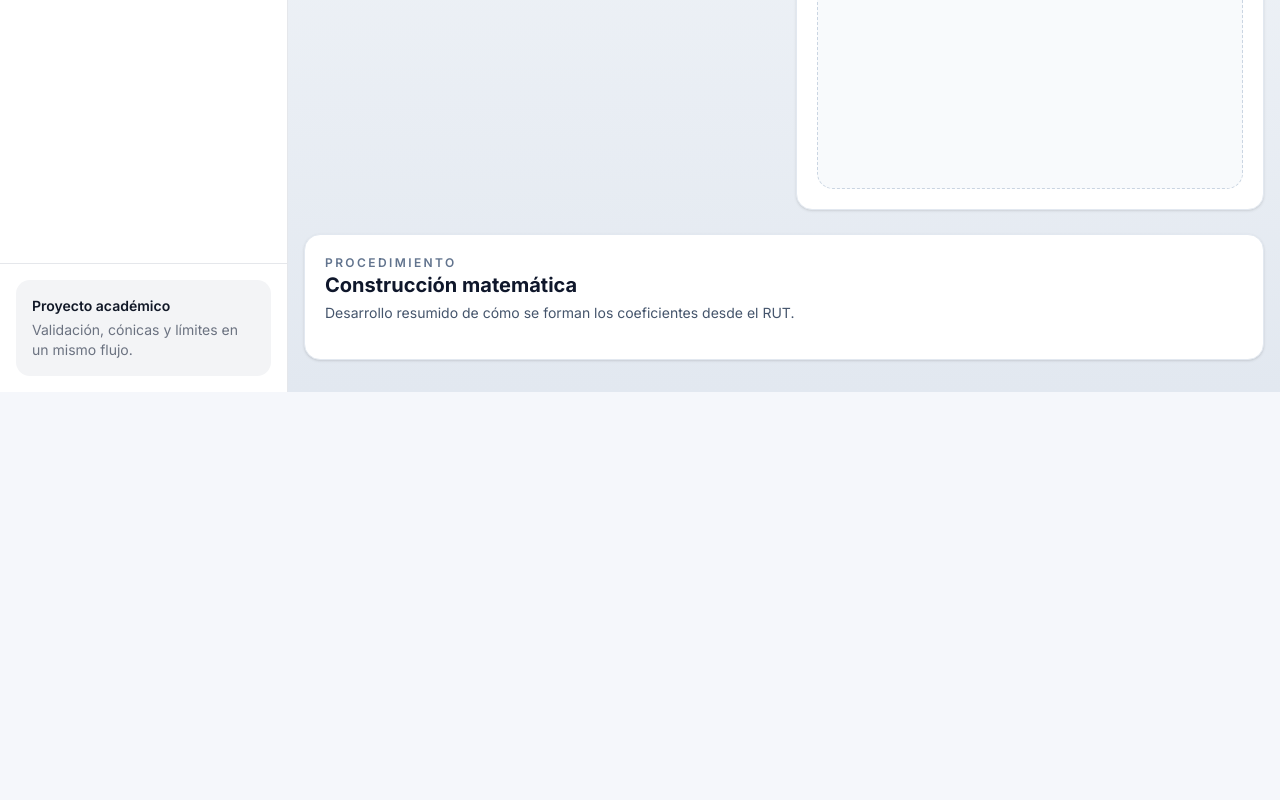
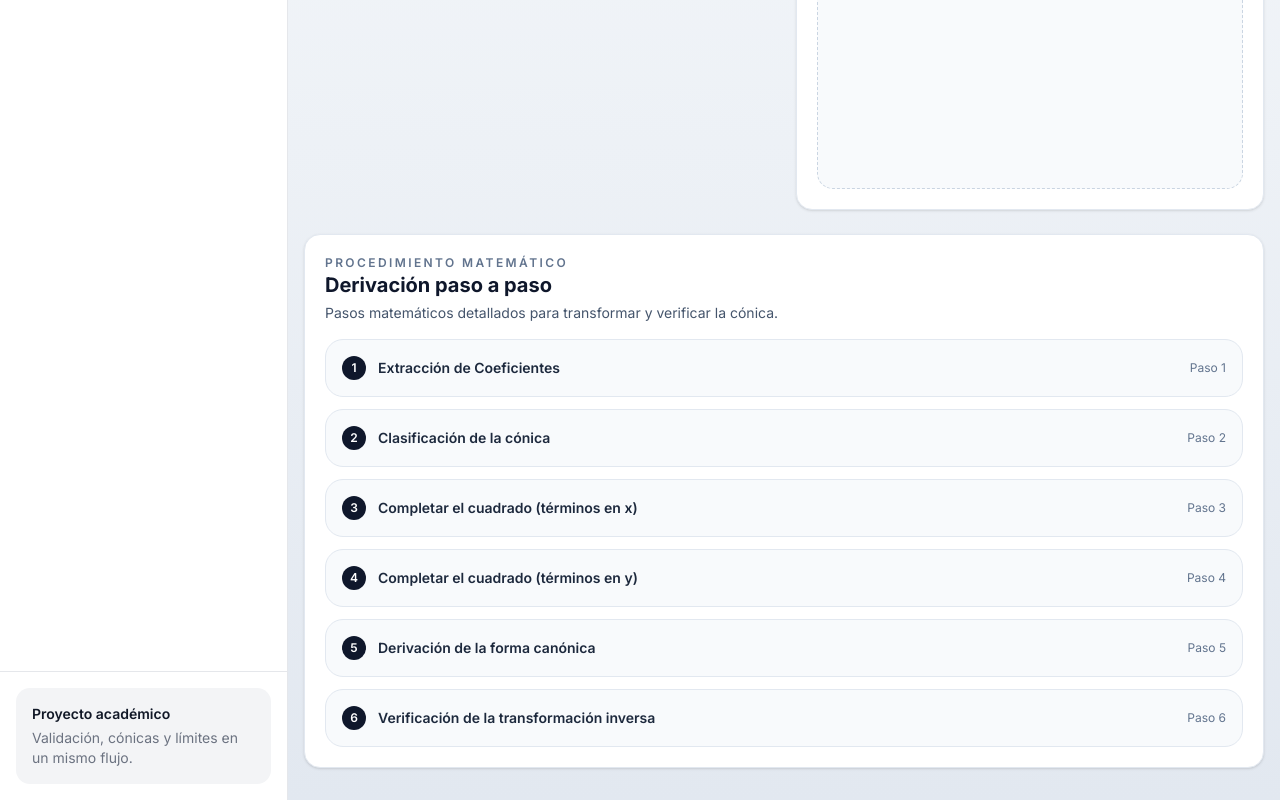
Before and after one commit to RCarrascoO/LinealApp_RDS, a Next.js app: page /conicas in a window 1280 px wide. Shown: the part 621-1421 px from the top of the page. Before the commit the page ends 1013 px from the top, so only its background shows below. Built offline with nearby package versions, Linux system fonts and the light colour scheme.

Commit message:
Implemtacion de las UI cards de la seccion conica

```diff
--- /dev/null
+++ b/src/components/conics/equation-forms.tsx
@@ -0,0 +1,44 @@
+"use client";
+
+import React from "react";
+import { ConicaResult, CoeficientesConica } from "@/lib/clasificarConica";
+
+interface Props {
+  resultado: ConicaResult;
+  coeficientes: CoeficientesConica;
+}
+
+function fmt(n?: number) {
+  if (n === undefined) return "0";
+  if (Number.isInteger(n)) return String(n);
+  return String(Number(n).toFixed(3));
+}
+
+export function EquationForms({ resultado, coeficientes }: Props) {
+  const { A, B, C, D, E, F } = coeficientes;
+
+  const general = `${fmt(A)}x² + ${fmt(B)}xy + ${fmt(C)}y² + ${fmt(D)}x + ${fmt(E)}y + ${fmt(F)} = 0`;
+
+  const canonical =
+    resultado.formaCanonica && Object.keys(resultado.formaCanonica).length > 0
+      ? JSON.stringify(resultado.formaCanonica)
+      : "(x - h)²/a² + (y - k)²/b² = 1";
+
+  return (
+    <div className="space-y-4">
+      <div className="rounded-lg border border-slate-200 bg-gray-50 p-4">
+        <p className="mb-2 text-xs font-medium uppercase tracking-wider text-slate-500">
+          Forma General
+        </p>
+        <p className="font-mono text-lg text-slate-900">{general}</p>
+      </div>
+
+      <div className="rounded-lg border-2 border-indigo-300 bg-indigo-50 p-4">
+        <p className="mb-2 text-xs font-medium uppercase tracking-wider text-indigo-600">
+          Forma Canónica
+        </p>
+        <p className="font-mono text-xl text-center py-2 text-indigo-900">{canonical}</p>
+      </div>
+    </div>
+  );
+}
--- a/src/components/conics/panel-entrada-conicas.tsx
+++ b/src/components/conics/panel-entrada-conicas.tsx
@@ -36,7 +36,7 @@ export function PanelEntradaConicas({ estadoFlujo, onAnalyze, coeficientes, resu
       {/* TAREA 2.2: Card Entrada de RUT */}
       <section className="rounded-2xl border border-slate-200 bg-white p-5 shadow-sm">
         <div className="mb-4">
-          <h2 className="text-xl font-bold text-slate-900">RUT Input</h2>
+          <h2 className="text-xl font-bold text-slate-900">Ingreso de RUT</h2>
           <p className="mt-1 text-sm text-slate-600">Ingresa un número de RUT chileno para generar una sección cónica</p>
         </div>
 
@@ -52,7 +52,7 @@ export function PanelEntradaConicas({ estadoFlujo, onAnalyze, coeficientes, resu
             onClick={handleAnalyze}
             className="rounded-xl bg-slate-900 px-6 py-2 font-medium text-white hover:bg-slate-800 transition-colors"
           >
-            Analyze
+            Analizar
           </button>
         </div>
       </section>
@@ -60,7 +60,7 @@ export function PanelEntradaConicas({ estadoFlujo, onAnalyze, coeficientes, resu
       {/* TAREA 2.3: Card Dígitos Extraídos */}
       {digitos && digitos.length > 0 && (
         <section className="rounded-2xl border border-slate-200 bg-white p-5 shadow-sm">
-          <h2 className="text-xl font-bold text-slate-900 mb-4">Extracted Digits</h2>
+          <h2 className="text-xl font-bold text-slate-900 mb-4">Dígitos extraídos</h2>
           <div className="flex flex-wrap gap-2 text-center">
             {digitos.slice(0, 8).map((d, i) => (
               <div key={i} className="flex-1 min-w-[3rem] px-3 py-2 rounded-xl bg-slate-50 border border-slate-200">
@@ -80,7 +80,7 @@ export function PanelEntradaConicas({ estadoFlujo, onAnalyze, coeficientes, resu
       {coeficientes && (
         <section className="rounded-2xl border border-slate-200 bg-white p-5 shadow-sm">
           <div className="flex items-center justify-between mb-4">
-            <h2 className="text-xl font-bold text-slate-900">Equation Coefficients</h2>
+            <h2 className="text-xl font-bold text-slate-900">Coeficientes de la ecuación</h2>
             <div className="rounded-full border border-slate-200 bg-slate-50 px-3 py-1 text-xs font-medium text-slate-600">
               A𝑥² + Bxy + C𝑦² + D𝑥 + E𝑦 + F = 0
             </div>
@@ -108,7 +108,7 @@ export function PanelEntradaConicas({ estadoFlujo, onAnalyze, coeficientes, resu
       {/* TAREA 2.5: Card Clasificación Cónica */}
       {resultado && (
         <section className="rounded-2xl border border-slate-200 bg-white p-5 shadow-sm">
-          <h2 className="text-xl font-bold text-slate-900 mb-4">Conic Classification</h2>
+          <h2 className="text-xl font-bold text-slate-900 mb-4">Clasificación de la cónica</h2>
 
           <div className="grid grid-cols-2 lg:grid-cols-4 gap-3">
             {['circunferencia', 'elipse', 'hipérbola', 'parábola'].map((type) => {
--- a/src/components/conics/panel-grafica-conicas.tsx
+++ b/src/components/conics/panel-grafica-conicas.tsx
@@ -1,5 +1,6 @@
-'use client';
+"use client";
 
+import { useState } from 'react';
 import { GraficaConica } from '@/components/GraficaConica';
 import { ConicaResult } from '@/lib/clasificarConica';
 
@@ -8,6 +9,16 @@ interface Props {
 }
 
 export function PanelGraficaConicas({ resultado }: Props) {
+  const graphToggles = [
+    { id: 'points', label: 'Puntos', defaultChecked: true },
+    { id: 'asymptotes', label: 'Asíntotas', defaultChecked: false },
+    { id: 'vertices', label: 'Vértices', defaultChecked: true },
+    { id: 'foci', label: 'Focos', defaultChecked: true },
+    { id: 'directrix', label: 'Directriz', defaultChecked: false }
+  ];
+
+  const [toggleStates, setToggleStates] = useState<Record<string, boolean>>(Object.fromEntries(graphToggles.map(t => [t.id, t.defaultChecked])));
+
   return (
     <section className="rounded-2xl border border-slate-200 bg-white p-5 shadow-sm lg:sticky lg:top-6">
       <div className="mb-4 flex items-center justify-between gap-3">
@@ -23,7 +34,22 @@ export function PanelGraficaConicas({ resultado }: Props) {
       </div>
 
       {resultado ? (
-        <GraficaConica resultado={resultado} />
+        <>
+          <GraficaConica resultado={resultado} toggles={toggleStates} />
+
+          <div className="mt-4 flex flex-wrap gap-3">
+            {graphToggles.map(toggle => (
+              <label key={toggle.id} className="flex items-center gap-2 text-sm">
+                <input
+                  type="checkbox"
+                  checked={!!toggleStates[toggle.id]}
+                  onChange={(e) => setToggleStates(prev => ({ ...prev, [toggle.id]: e.target.checked }))}
+                />
+                <span className="text-slate-600">{toggle.label}</span>
+              </label>
+            ))}
+          </div>
+        </>
       ) : (
         <div className="flex aspect-square items-center justify-center rounded-2xl border border-dashed border-slate-300 bg-slate-50 text-center text-sm text-slate-500">
           Espera a validar un RUT para renderizar la gráfica.
--- a/src/components/conics/panel-procedimiento-matematico.tsx
+++ b/src/components/conics/panel-procedimiento-matematico.tsx
@@ -1,27 +1,49 @@
 'use client';
 
 interface Props {
-  pasosCoeficientes: string[];
+  pasosCoeficientes?: string[];
 }
 
-export function PanelProcedimientoMatematico({ pasosCoeficientes }: Props) {
+export function PanelProcedimientoMatematico({ pasosCoeficientes = [] }: Props) {
+  const pasos = [
+    {
+      title: 'Extracción de Coeficientes',
+      content: pasosCoeficientes[0] ?? 'Extrae los dígitos y calcula A, B, C, D, E según las reglas de mapeo.'
+    },
+    { title: 'Clasificación de la cónica', content: 'Usa determinantes y signos de coeficientes para clasificar como circunferencia, elipse, hipérbola o parábola.' },
+    { title: 'Completar el cuadrado (términos en x)', content: 'Agrupa los términos en x y completa el cuadrado: Ax² + Dx → A(x - h)² + constante.' },
+    { title: 'Completar el cuadrado (términos en y)', content: 'Agrupa los términos en y y completa el cuadrado: By² + Ey → B(y - k)² + constante.' },
+    { title: 'Derivación de la forma canónica', content: 'Divide para aislar 1 y obtener la forma canónica. Fórmula final resaltada abajo.' , finalFormula: '(x - h)²/a² + (y - k)²/b² = 1' },
+    { title: 'Verificación de la transformación inversa', content: 'Expande la forma canónica de nuevo a la forma general y compara coeficientes para verificar.' }
+  ];
+
   return (
     <section className="rounded-2xl border border-slate-200 bg-white p-5 shadow-sm">
       <div className="mb-4">
-        <p className="text-xs font-semibold uppercase tracking-[0.2em] text-slate-500">Procedimiento</p>
-        <h2 className="text-xl font-bold text-slate-900">Construcción matemática</h2>
-        <p className="mt-1 text-sm text-slate-600">
-          Desarrollo resumido de cómo se forman los coeficientes desde el RUT.
-        </p>
+        <p className="text-xs font-semibold uppercase tracking-[0.2em] text-slate-500">PROCEDIMIENTO MATEMÁTICO</p>
+        <h2 className="text-xl font-bold text-slate-900">Derivación paso a paso</h2>
+        <p className="mt-1 text-sm text-slate-600">Pasos matemáticos detallados para transformar y verificar la cónica.</p>
       </div>
 
       <div className="space-y-3">
-        {pasosCoeficientes.map((paso, index) => (
-          <details key={index} className="group rounded-xl border border-slate-200 bg-slate-50 p-4">
-            <summary className="cursor-pointer list-none text-sm font-semibold text-slate-800">
-              Paso {index + 1}
+        {pasos.map((paso, idx) => (
+          <details key={idx} className="group rounded-xl border border-slate-200 bg-slate-50 p-4">
+            <summary className="cursor-pointer list-none flex items-center justify-between">
+              <div className="flex items-center gap-3">
+                <span className="inline-flex h-6 w-6 items-center justify-center rounded-full bg-slate-900 text-xs font-semibold text-white">{idx + 1}</span>
+                <span className="text-sm font-semibold text-slate-800">{paso.title}</span>
+              </div>
+              <span className="text-xs text-slate-500">Paso {idx + 1}</span>
             </summary>
-            <p className="mt-2 text-sm leading-6 text-slate-600">{paso}</p>
+
+            <div className="mt-3 space-y-3">
+              <p className="text-sm leading-6 text-slate-600">{paso.content}</p>
+              {paso.finalFormula && (
+                <div className="rounded-md border border-slate-200 bg-white p-3">
+                  <pre className="m-0 font-mono text-sm text-slate-900">{paso.finalFormula}</pre>
+                </div>
+              )}
+            </div>
           </details>
         ))}
       </div>
--- a/src/components/conics/panel-resultados-conicas.tsx
+++ b/src/components/conics/panel-resultados-conicas.tsx
@@ -3,6 +3,7 @@
 import { CamposDefensa } from '@/components/CamposDefensa';
 import { EcuacionPanel } from '@/components/EcuacionPanel';
 import { TransformacionCanonica } from '@/components/TransformacionCanonica';
+import { EquationForms } from './equation-forms';
 import { ConicaResult, CoeficientesConica } from '@/lib/clasificarConica';
 
 interface Props {
@@ -25,11 +26,16 @@ export function PanelResultadosConicas({ resultado, coeficientes, pasosCoeficien
           </span>
         </div>
 
-        <EcuacionPanel
-          coeficientes={coeficientes}
-          pasosConstruccion={pasosCoeficientes}
-          tipoConica={resultado.tipo}
-        />
+        <div className="grid gap-4 md:grid-cols-2">
+          <EquationForms resultado={resultado} coeficientes={coeficientes} />
+          <div>
+            <EcuacionPanel
+              coeficientes={coeficientes}
+              pasosConstruccion={pasosCoeficientes}
+              tipoConica={resultado.tipo}
+            />
+          </div>
+        </div>
 
         <div className="mt-5">
           <TransformacionCanonica resultado={resultado} />
```
Also changed, not shown: src/components/GraficaConica.tsx (+43 -12 lines).
